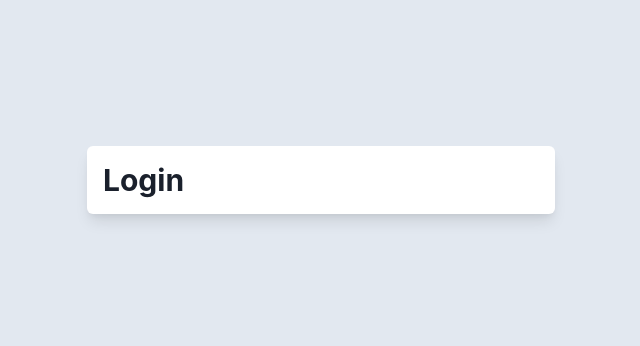
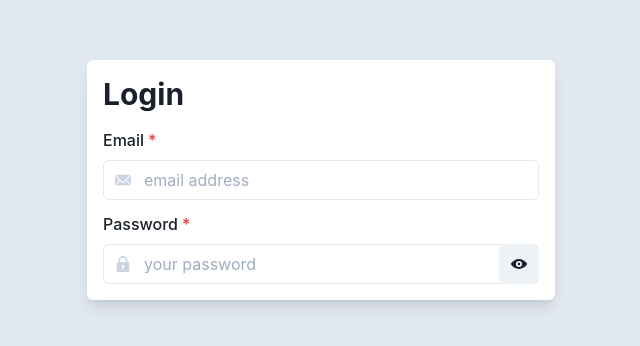
Before and after one commit to inaridiy/firebase_cms, a Next.js app: page /auth/login in a window 1280 px wide. Shown: the part 220-566 px from the top of the page, without its empty margins (319-959 px from the left). Built offline with nearby package versions, Linux system fonts and the light colour scheme.

Commit message:
LoginForm系のコンポーネントの実装

```diff
--- /dev/null
+++ b/src/components/atoms/forms/EmailInput.tsx
@@ -0,0 +1,46 @@
+import { useEffect, useState } from 'react';
+import {
+  FormControl,
+  FormErrorMessage,
+  FormLabel,
+} from '@chakra-ui/form-control';
+import { Input, InputGroup, InputLeftElement } from '@chakra-ui/input';
+import { EmailIcon } from '@chakra-ui/icons';
+
+type EmailInputProps = {
+  onChange?: (value: string) => void;
+  onValidate?: (isValid: boolean) => void;
+  isShowError?: boolean;
+};
+
+export const EmailInput: React.FC<EmailInputProps> = (props) => {
+  const [email, setEmail] = useState('');
+  const [errorMessage, setErrorMessage] = useState('');
+  props.onChange && props.onChange(email);
+
+  useEffect(() => {
+    const isValid =
+      /^[a-zA-Z0-9.!#$%&'*+/=?^_`{|}~-]+@[a-zA-Z0-9-]+(?:\.[a-zA-Z0-9-]+)*$/.test(
+        email
+      );
+    props.onValidate && props.onValidate(isValid);
+    setErrorMessage(isValid ? '' : 'Invalid email');
+  }, [email]);
+
+  return (
+    <FormControl id="email" isRequired isInvalid={props.isShowError}>
+      <FormLabel>Email</FormLabel>
+      <InputGroup>
+        <InputLeftElement pointerEvents="none">
+          <EmailIcon color="gray.300" />
+        </InputLeftElement>
+        <Input
+          type="email"
+          placeholder="email address"
+          onChange={(e) => setEmail(e.target.value)}
+        />
+      </InputGroup>
+      <FormErrorMessage>{errorMessage}</FormErrorMessage>
+    </FormControl>
+  );
+};
--- /dev/null
+++ b/src/components/atoms/forms/PasswordInput.tsx
@@ -0,0 +1,57 @@
+import { useEffect, useState } from 'react';
+import {
+  FormControl,
+  FormErrorMessage,
+  FormLabel,
+} from '@chakra-ui/form-control';
+import {
+  Input,
+  InputGroup,
+  InputLeftElement,
+  InputRightElement,
+} from '@chakra-ui/input';
+import { LockIcon, ViewIcon, ViewOffIcon } from '@chakra-ui/icons';
+import { IconButton } from '@chakra-ui/button';
+
+type PasswordInputProps = {
+  onChange?: (value: string) => void;
+  onValidate?: (isValid: boolean) => void;
+  isShowError?: boolean;
+};
+
+export const PasswordInput: React.FC<PasswordInputProps> = (props) => {
+  const [isShow, setIsShow] = useState(false);
+  const [password, setPassword] = useState('');
+  const [errorMessage, setErrorMessage] = useState('');
+
+  props.onChange && props.onChange(password);
+  useEffect(() => {
+    const isValid = password.length >= 8;
+    props.onValidate && props.onValidate(isValid);
+    setErrorMessage(isValid ? '' : 'Password must be at least 8 characters');
+  }, [password]);
+
+  return (
+    <FormControl id="password" isRequired isInvalid={props.isShowError}>
+      <FormLabel>Password</FormLabel>
+      <InputGroup>
+        <InputLeftElement pointerEvents="none">
+          <LockIcon color="gray.300" />
+        </InputLeftElement>
+        <Input
+          type={isShow ? 'text' : 'password'}
+          placeholder="your password"
+          onChange={(e) => setPassword(e.target.value)}
+        />
+        <InputRightElement>
+          <IconButton
+            aria-label="switch"
+            icon={isShow ? <ViewOffIcon /> : <ViewIcon />}
+            onClick={() => setIsShow(!isShow)}
+          />
+        </InputRightElement>
+      </InputGroup>
+      <FormErrorMessage>{errorMessage}</FormErrorMessage>
+    </FormControl>
+  );
+};
--- /dev/null
+++ b/src/components/atoms/forms/index.ts
@@ -0,0 +1,2 @@
+export * from './EmailInput';
+export * from './PasswordInput';
--- a/src/components/layouts/auth.tsx
+++ b/src/components/layouts/auth.tsx
@@ -1,7 +1,7 @@
 import { Flex } from '@chakra-ui/layout';
 import React from 'react';
 import { needChild } from '../../types/needChild';
-import { Card } from '../atoms/card';
+import { Card } from '../atoms/Card';
 
 export const AuthLayout: React.FC<needChild> = ({ children }) => {
   return (
--- /dev/null
+++ b/src/components/moleciles/LoginForm.tsx
@@ -0,0 +1,13 @@
+import { Stack } from '@chakra-ui/layout';
+import { EmailInput, PasswordInput } from '../atoms/forms';
+
+type Props = {};
+
+export const LoginForm: React.FC<Props> = ({}) => {
+  return (
+    <Stack pt="4" spacing={3}>
+      <EmailInput />
+      <PasswordInput />
+    </Stack>
+  );
+};
--- a/src/pages/auth/login.tsx
+++ b/src/pages/auth/login.tsx
@@ -1,5 +1,7 @@
-import { Heading } from '@chakra-ui/layout';
+import { Heading, Stack } from '@chakra-ui/layout';
+
 import { AuthLayout } from '../../components/layouts/auth';
+import { LoginForm } from '../../components/moleciles/LoginForm';
 
 export default function Login() {
   return (
@@ -7,6 +9,7 @@ export default function Login() {
       <Heading as="h1" size="lg" fontWeight="bold">
         Login
       </Heading>
+      <LoginForm />
     </AuthLayout>
   );
 }
```
